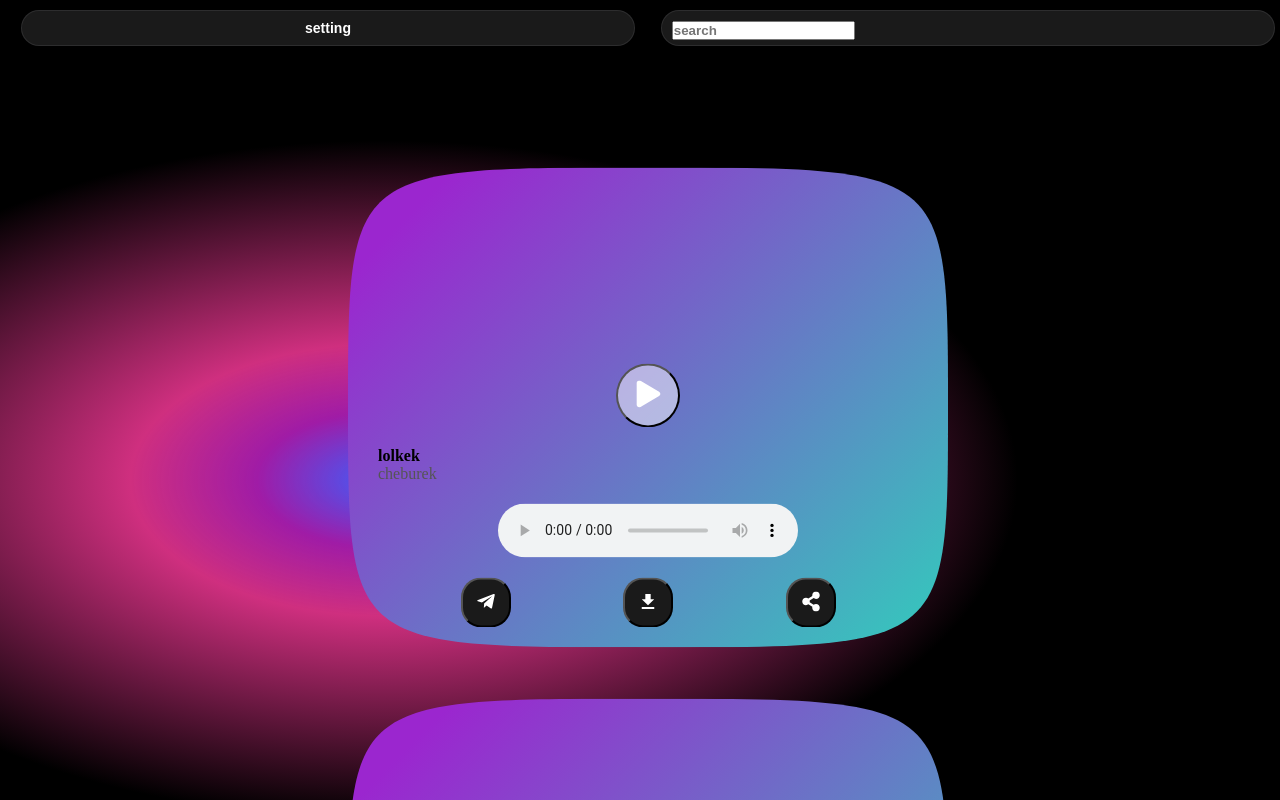
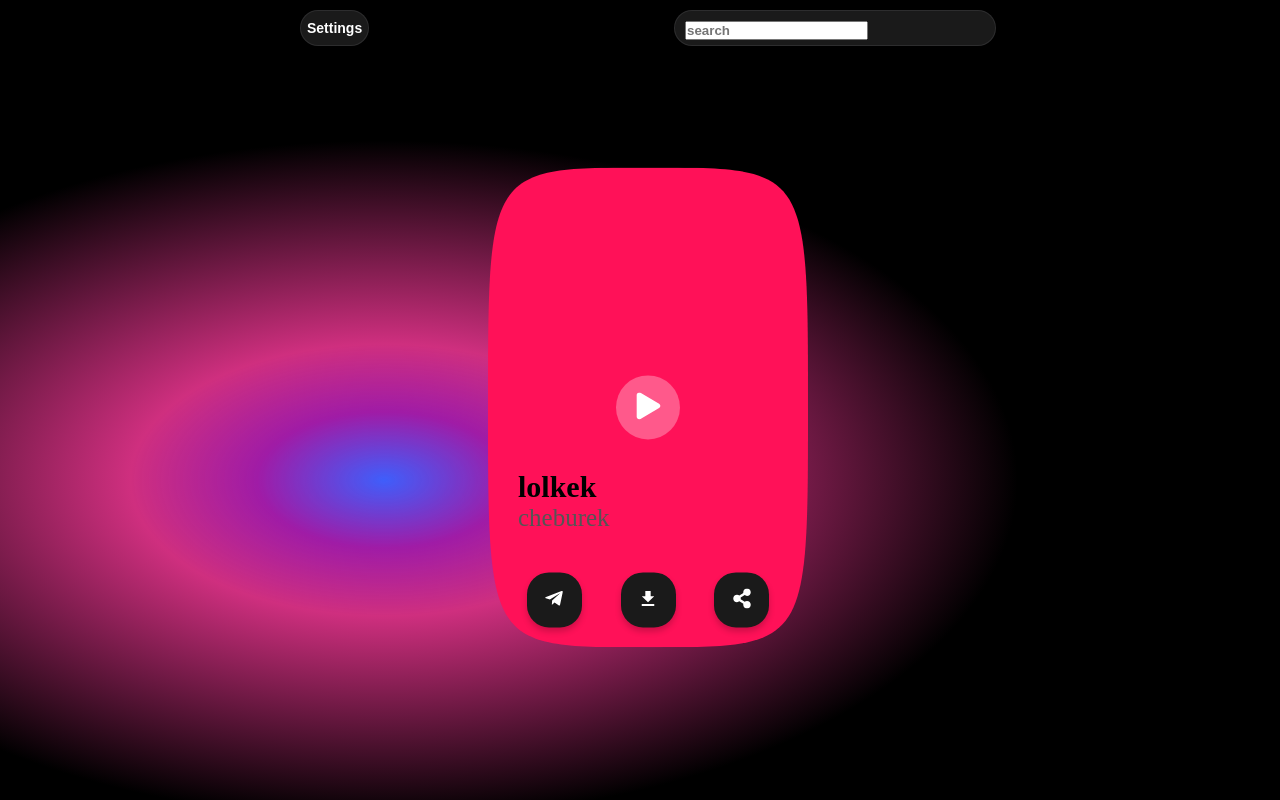
Before and after one commit to MAXXXIMUS-tropical-milkshake/drop-web, a Next.js app: page / in a window 1280 px wide. Shown: the top 800 px of the page. Built offline with nearby package versions, Linux system fonts and the light colour scheme.

Commit message:
fixed feed header

```diff
--- a/components/HomeScreenHeader.tsx
+++ b/components/HomeScreenHeader.tsx
@@ -5,6 +5,7 @@ import {router} from "next/client";
 
 export default function HomeScreenHeader(/*modalProps: FiltersModalProps*/): React.JSX.Element {
     const [searchQuery, setSearchQuery] = useState("");
+    const [isPressed, setIsPressed] = useState(false);
     return (
         <div style={{
             height: "7vh",
@@ -16,17 +17,27 @@ export default function HomeScreenHeader(/*modalProps: FiltersModalProps*/): Rea
             flexDirection: "row",
             justifyContent: "space-evenly",
             alignItems: "center",
-            backgroundColor: 'transparent',
+            backgroundColor: 'rgba(0, 0, 0, 0.8)',
             color: 'white',
         }}>
-            <div style={{...styles.squircleContainer, flex: 1}}>
-                <button onClick={() => {/*modalProps.setVisible(true)*/
-                }} style={{...styles.touchable, textAlign: "center"}}>
-                    <span style={{...styles.buttonText, textAlign: "center"}}>setting</span>
+            <div
+                style={{
+                    ...styles.squircleContainer,
+                    ...(isPressed ? styles.squircleContainerActive : {}),
+                }}
+                onMouseDown={() => setIsPressed(true)}
+                onMouseUp={() => setIsPressed(false)}
+                onMouseLeave={() => setIsPressed(false)}
+            >
+                <button
+                    onClick={() => {}}
+                    style={styles.touchable}
+                >
+                    <span style={styles.buttonText}>Settings</span>
                 </button>
             </div>
 
-            <div style={{...styles.squircleContainer, ...styles.searchContainer, resize: "horizontal", flex: 1}}>
+            <div style={{...styles.squircleContainer, ...styles.searchContainer, resize: "horizontal"}}>
                     {/*<Icon name="search" color="white" style={{*/}
                     {/*    fontSize: 20,*/}
                     {/*    padding: 0,*/}
@@ -35,17 +46,16 @@ export default function HomeScreenHeader(/*modalProps: FiltersModalProps*/): Rea
                     <input
                         style={styles.searchInput}
                         placeholder="search"
-                        // placeholderTextColor="#888"
                         value={searchQuery}
-                        onChange={(text) => setSearchQuery(text)}
+                        onChange={(text) => setSearchQuery(text.target.value)}
                     />
             </div>
 
-            {/*<div style={{...styles.squircleContainer}}>*/}
-            {/*    <button onClick={() => router.push("/(root)/upload")} style={styles.touchable}>*/}
-            {/*        <span style={{...styles.buttonText, textAlign: "center"}}>upload beat</span>*/}
-            {/*    </button>*/}
-            {/*</div>*/}
+            {/* <div style={{...styles.squircleContainer}}>
+               <button onClick={() => router.push("/(root)/upload")} style={styles.touchable}>
+                   <span style={{...styles.buttonText, textAlign: "center"}}>upload beat</span>
+               </button>
+            </div> */}
         </div>
     );
 }
@@ -94,4 +104,8 @@ const styles = {
         margin: 10,
         minWidth: 100,
     },
+    squircleContainerActive: {
+        transform: "scale(0.95)",
+        boxShadow: "0 2px 4px rgba(0, 0, 0, 0.3)",
+    },
 };
--- a/package.json
+++ b/package.json
@@ -10,9 +10,9 @@
   },
   "dependencies": {
     "dts-gen": "^0.10.4",
-    "next": "15.0.3",
-    "react": "19.0.0-rc-66855b96-20241106",
-    "react-dom": "19.0.0-rc-66855b96-20241106",
+    "next": "^15.0.3",
+    "react": "^19.0.0-rc-66855b96-20241106",
+    "react-dom": "^19.0.0-rc-66855b96-20241106",
     "react-icons": "^5.3.0",
     "react-slick": "^0.30.2",
     "swiper": "^11.1.15"
--- a/src/app/(root)/page.tsx
+++ b/src/app/(root)/page.tsx
@@ -8,6 +8,7 @@ import {useRouter} from "next/router";
 import {Swiper, SwiperSlide} from "swiper/react";
 import {FaTelegramPlane, FaPlay, FaShareAlt, FaPause} from "react-icons/fa";
 import {IoMdDownload} from "react-icons/io";
+import Image from "next/image";
 
 type Card = {
     index: number;
@@ -16,8 +17,8 @@ type Card = {
     artist: string;
 };
 
-function Item(it: number, {id, name, artist}: {
-    id: string, name: string, artist: string;
+function Item(it: number, {id, name, artist, image}: {
+    id: string, name: string, artist: string, image: string;
 }, isPaused: boolean, setIsPaused: (isPaused: boolean) => void): React.JSX.Element {
 
     return (
@@ -29,14 +30,25 @@ function Item(it: number, {id, name, artist}: {
                 flexDirection: "column",
                 clipPath: `url(#squircleClip)`,
                 alignSelf: "center",
-                background:
-                    "linear-gradient( 135deg, #9b26cf 10%, #32CCBC 100%)",
+                background: "#FF1158",
                 height: "60vh",
                 maxHeight: 1200,
-                width: "80vw",
-                maxWidth: 600,
+                width: "25vw",
+                maxWidth: 400,
+                // boxShadow: "0px 4px 10px rgba(0, 0, 0, 0.3)",
             }}
+
         >
+
+            {/* <div style={{ flex: 1, position: "relative" }}>
+                <Image
+                    src={image || "https://example.com/default-image.jpg"}
+                    alt="Beat cover"
+                    // layout="fill"
+                    objectFit="cover"
+                />
+            </div> */}
+
             <div style={{visibility: "hidden", flex: 1}}></div>
 
             <button
@@ -55,7 +67,7 @@ function Item(it: number, {id, name, artist}: {
                     <span style={styles.artistName}>{artist || "Unknown Artist"}</span>
                 </div>
                 </div>
-                <audio controls style={{alignSelf: "center"}}/>
+                {/* <audio controls style={{alignSelf: "center"}}/> */}
                 <div style={styles.footer}>
                     <button style={styles.iconButton}>
                         <FaTelegramPlane size={20} color="#fff"/>
@@ -199,9 +211,10 @@ export default function Page(): React.JSX.Element {
             <SwiperSlide>{Item(1, {
                 id: "1",
                 name: "lolkek",
-                artist: "cheburek"
+                artist: "cheburek",
+                image: "https://example.com/path-to-image.jpg",
             }, isPaused, setIsPaused)}</SwiperSlide>
-            <SwiperSlide>{Item(1, {
+            {/* <SwiperSlide>{Item(1, {
                 id: "1",
                 name: "lolkek",
                 artist: "cheburek"
@@ -210,7 +223,7 @@ export default function Page(): React.JSX.Element {
                 id: "1",
                 name: "lolkek",
                 artist: "cheburek"
-            }, isPaused, setIsPaused)}</SwiperSlide>
+            }, isPaused, setIsPaused)}</SwiperSlide> */}
             {/*<SwiperSlide>{Item(1, {id: "2"}, isPaused, setIsPaused)}</SwiperSlide>*/}
             {/*<SwiperSlide>{Item(1, {id: "3"}, isPaused, setIsPaused)}</SwiperSlide>*/}
             {/*<SwiperSlide>{Item(1, {id: "4"}, isPaused, setIsPaused)}</SwiperSlide>*/}
@@ -229,13 +242,13 @@ const styles = {
         justifyContent: "center",
     },
     trackTitle: {
-        // fontSize: 24,
+        fontSize: 30,
         margin: 10,
         fontWeight: "700",
         color: "#000",
     },
     artistName: {
-        // fontSize: 16,
+        fontSize: 25,
         margin: 10,
         color: "#555",
         fontWeight: "500",
@@ -246,7 +259,8 @@ const styles = {
         width: "5vmax",
         height: "5vmax",
         borderRadius: "100%",
-        backgroundColor: "rgba(255, 255, 255, 0.5)",
+        backgroundColor: "rgba(255, 255, 255, 0.3)",
+        border: "none",
     },
     footer: {
         display: "flex",
@@ -262,9 +276,11 @@ const styles = {
         borderRadius: "40%",
         minWidth: 40,
         minHeight: 40,
-        width: 50,
-        height: 50,
+        width: 55,
+        height: 55,
         justifyContent: "center",
         alignItems: "center",
+        boxShadow: "0px 4px 6px rgba(0, 0, 0, 0.2)",
+        border: "none",
     },
 };
```
Also changed, not shown: 1 other file (tests, documents, lock files or other folders).
